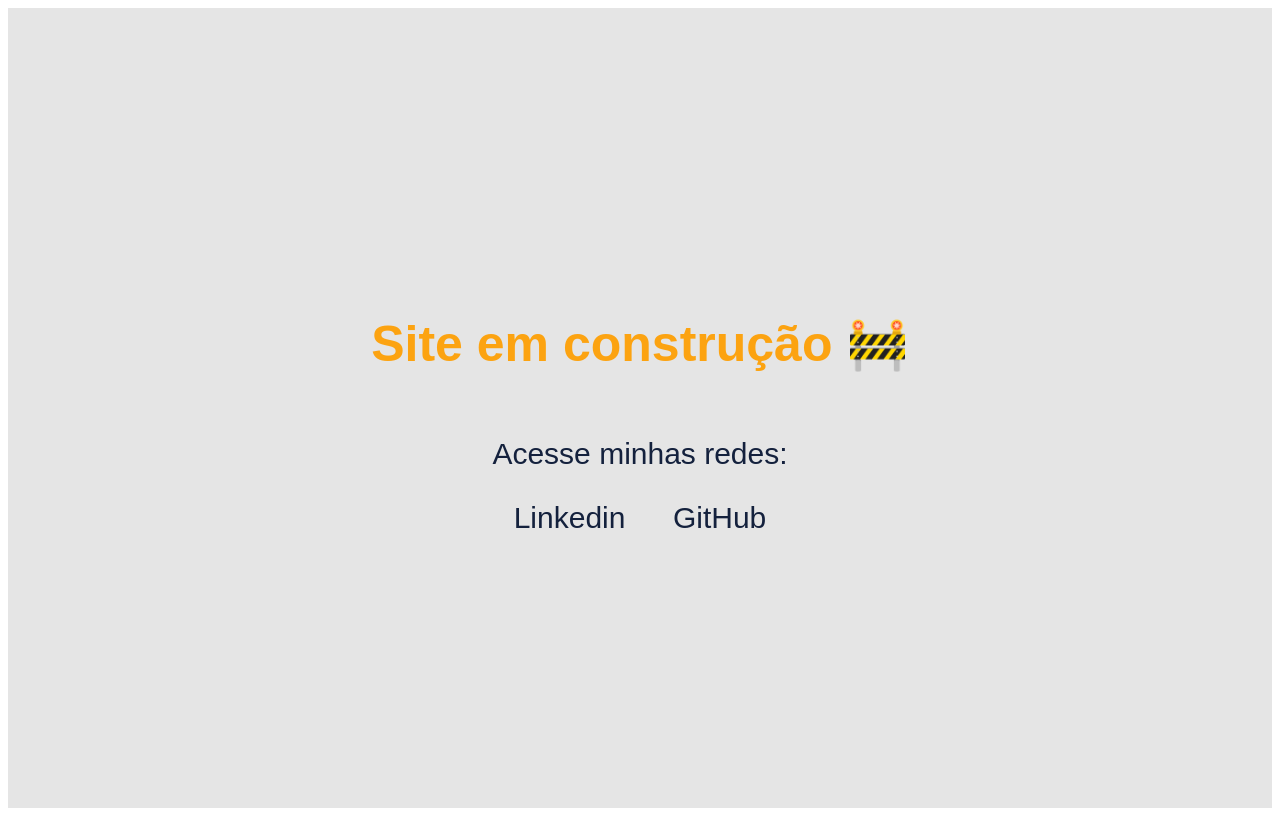
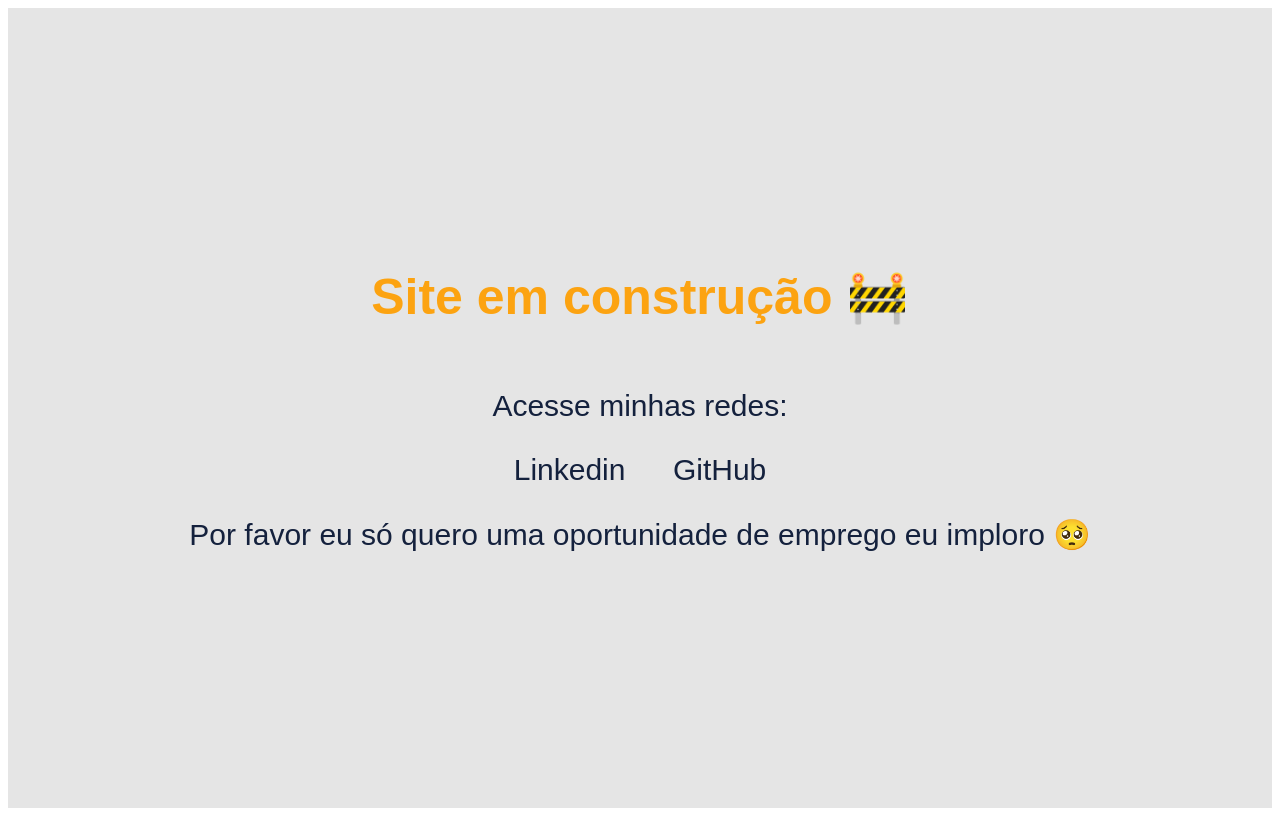
Before and after one commit to egMarshall/clone-tabnews, a Next.js app: page / in a window 1280 px wide. Built offline with nearby package versions, Linux system fonts and the light colour scheme.

Commit message:
[FEAT] Adicionado conteúdo à página em construção.

```diff
--- a/pages/index.js
+++ b/pages/index.js
@@ -67,6 +67,16 @@
             GitHub
           </a>
         </div>
+        <p
+          style={{
+            fontSize: "30px",
+            fontFamily: "sans-serif",
+            color: "#14213D",
+            textDecoration: "none",
+          }}
+        >
+          Por favor eu só quero uma oportunidade de emprego eu imploro 🥺
+        </p>
       </div>
     </div>
   );
```
